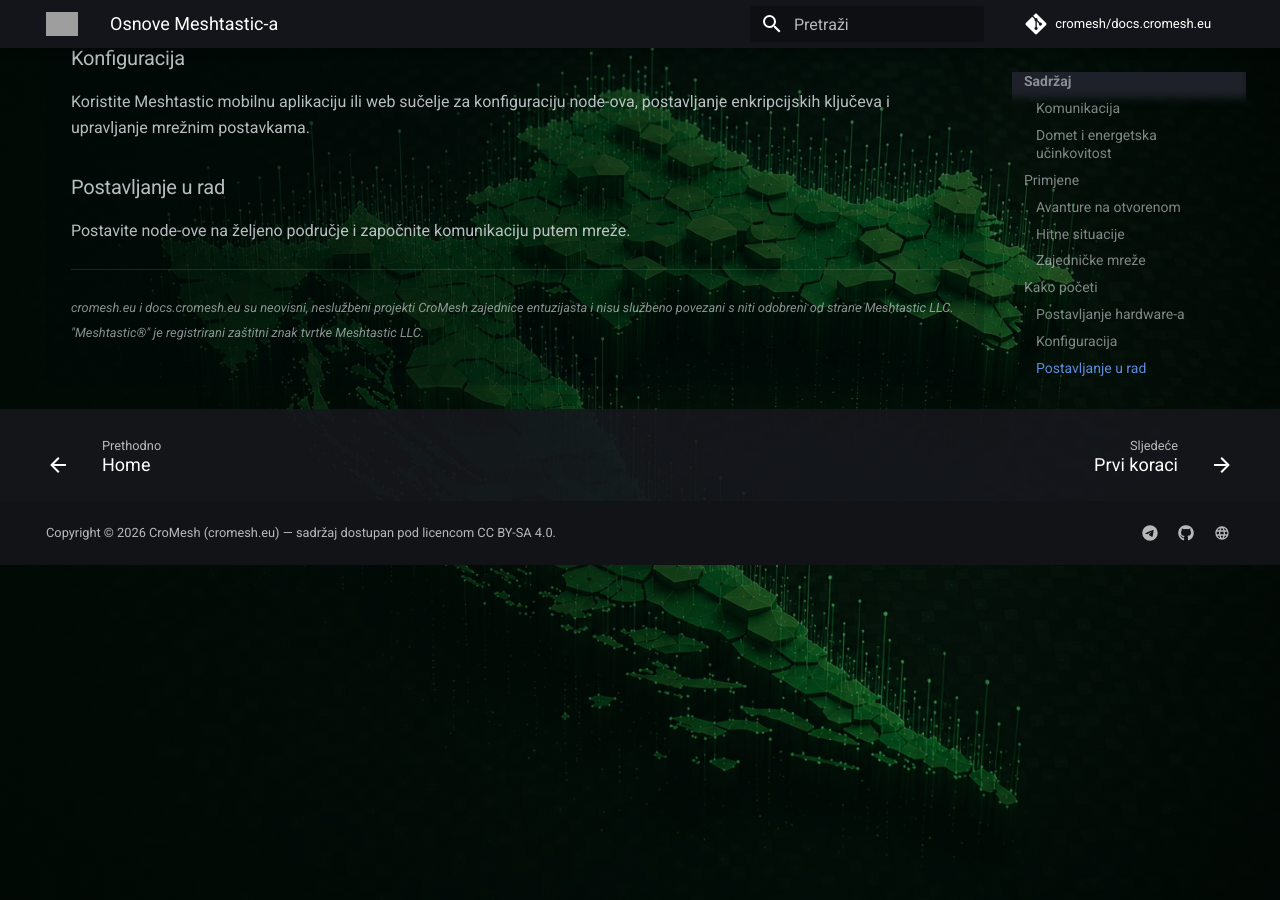
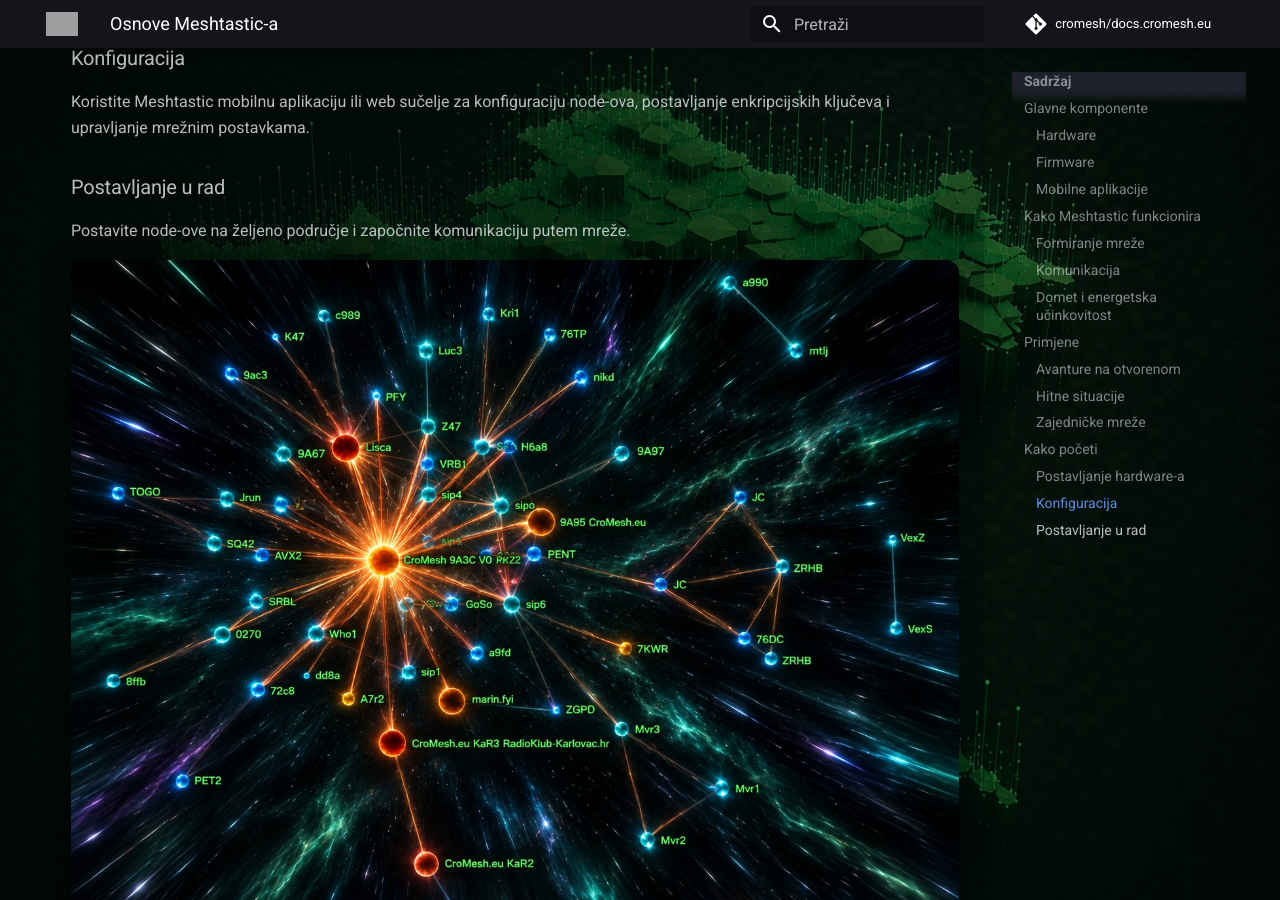
Before and after one commit to cromesh/docs.cromesh.eu, an MkDocs documentation site: the page built from docs/uvod/index.md, in a window 1280 px wide and 900 px high, scrolled down 2012 px. Built offline with MkDocs 1.6.1 and Material for MkDocs 9.7.7, drawn with Linux system fonts in a browser that asks for light colours; comment, search, counter and statistics services are not loaded; grey boxes are pictures that could not be loaded.

Commit message:
V4.0.0 - Uvod: vizualizacija mreže

```diff
--- a/docs/uvod/index.md
+++ b/docs/uvod/index.md
@@ -72,3 +72,7 @@
 ### Postavljanje u rad
 
 Postavite node-ove na željeno područje i započnite komunikaciju putem mreže.
+
+<figure class="cromesh-doc-photo">
+  <img src="../assets/images/cromesh-mreza-nodova.jpg" alt="Vizualizacija CroMesh mreže: čvorovi i veze između node-ova" loading="lazy">
+</figure>
```
Also changed, not shown: README.md (+1 -0 lines), docs/assets/images/cromesh-mreza-nodova.jpg (added).
